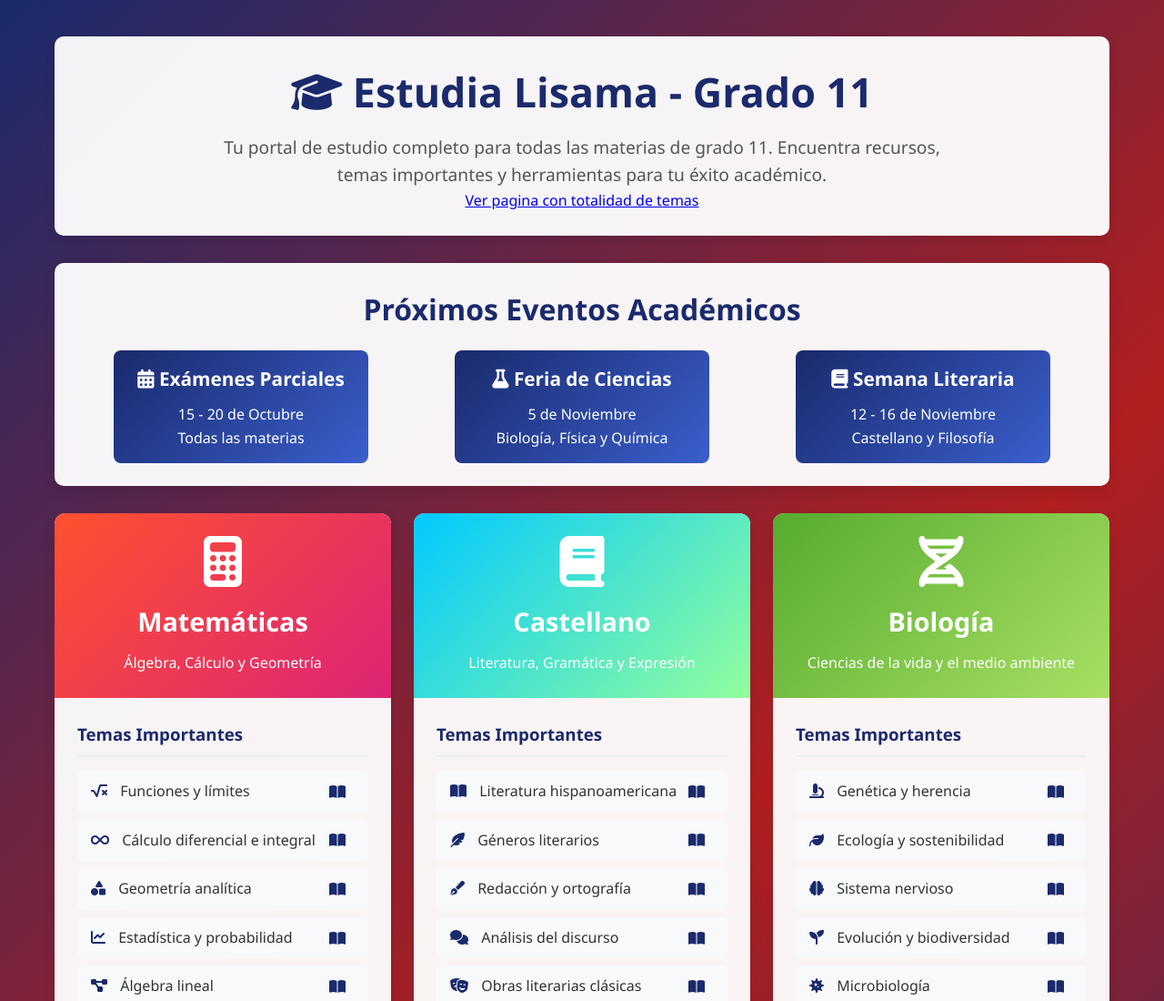
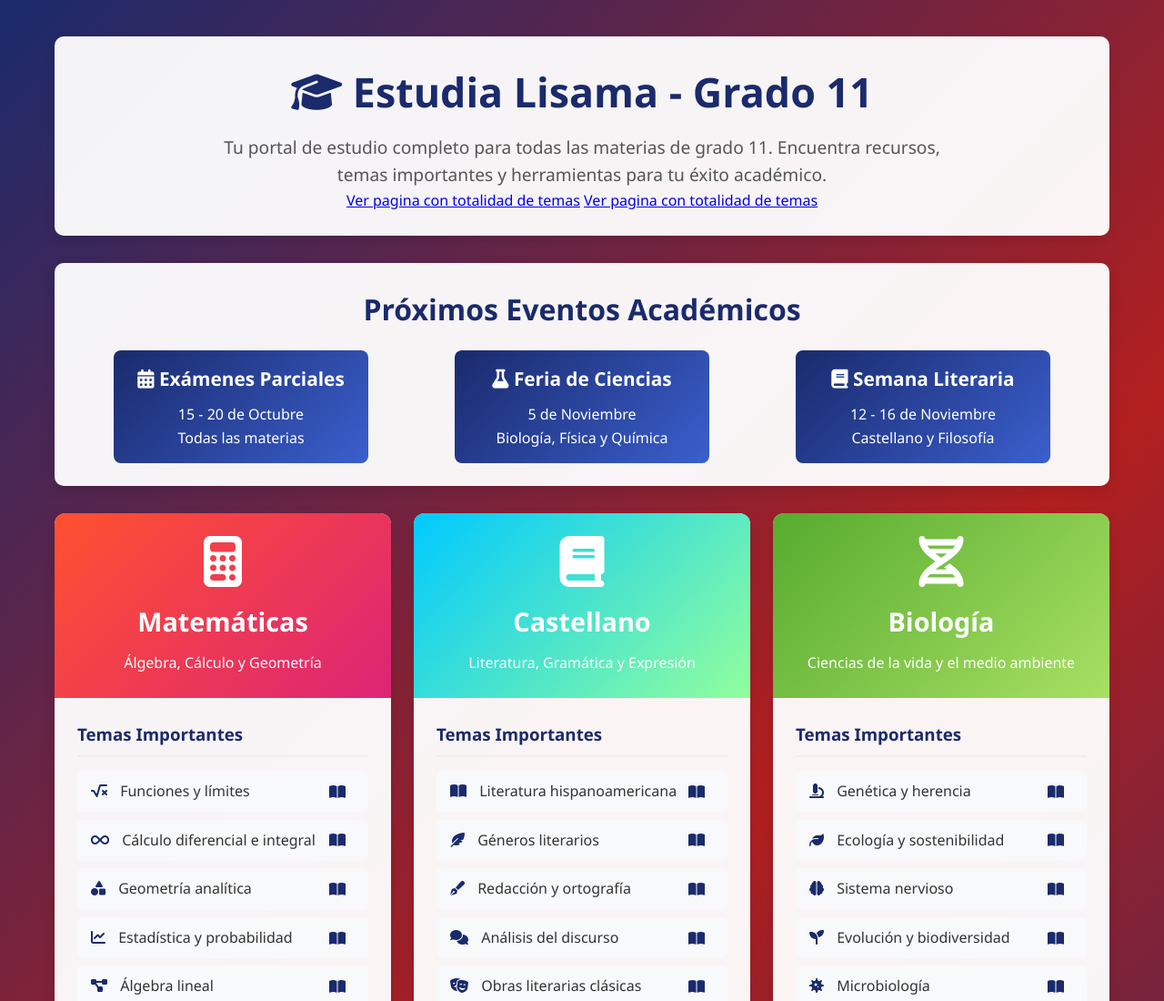
Before and after one commit to amircanti/amircanti.github.io, a plain HTML site: page index.html in a window 1280 px wide. Shown: the top 1100 px of the page at 91% size. Drawn offline with Linux system fonts and the light colour scheme.

Commit message:
index.html

```diff
--- a/index.html
+++ b/index.html
@@ -440,6 +440,7 @@
             <h1><i class="fas fa-graduation-cap"></i> Estudia Lisama - Grado 11</h1>
             <p>Tu portal de estudio completo para todas las materias de grado 11. Encuentra recursos, temas importantes y herramientas para tu éxito académico.</p>
             <a href="https://amircanti.github.io/fulltemas/" target="_blank" class="btn">Ver pagina con totalidad de temas</a>
+            <a href="https://amircanti.github.io/Grado_10/" target="_blank" class="btn">Ver pagina con totalidad de temas</a>
         </header>
 
         <div class="destacado">
```
